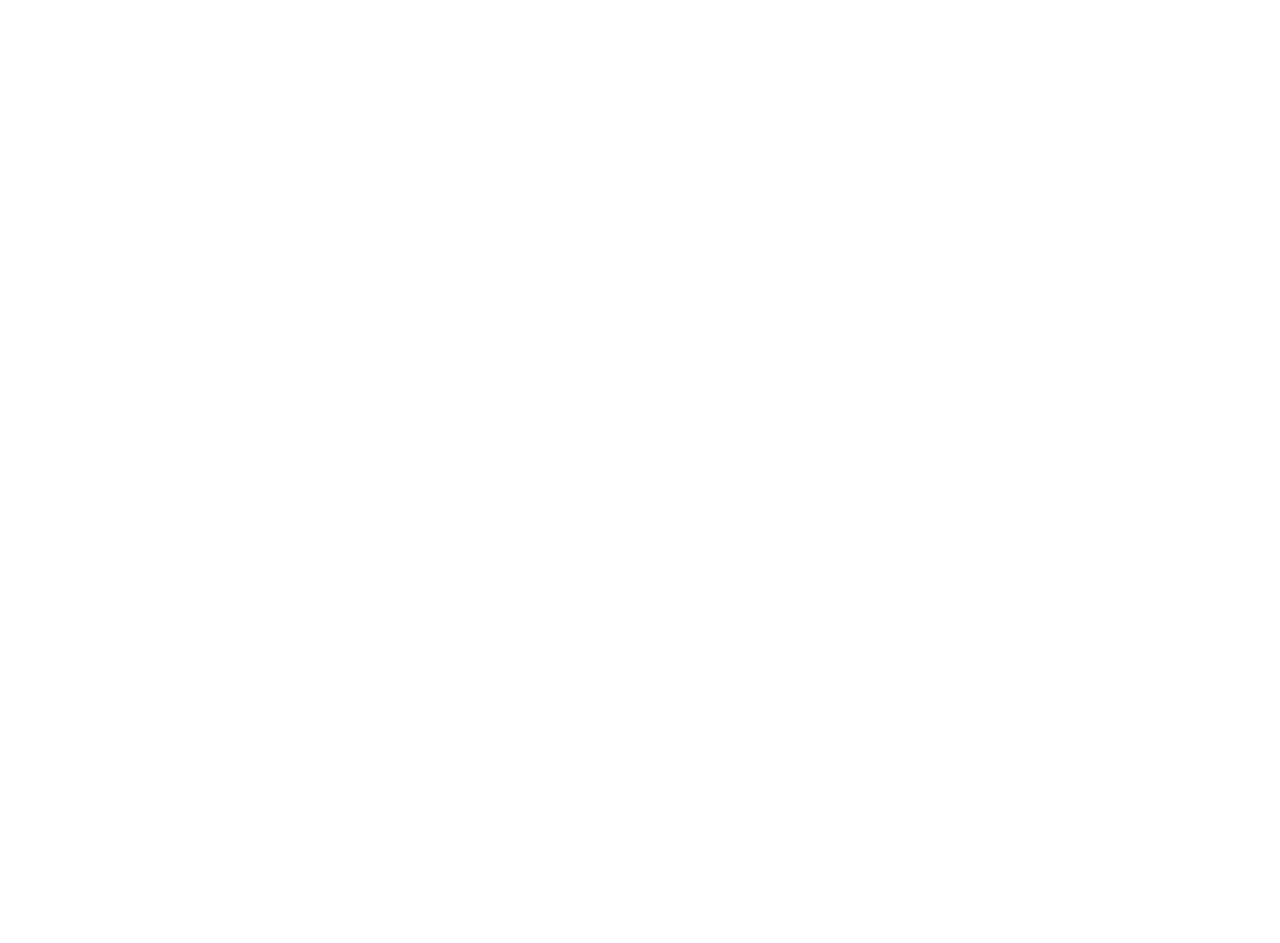
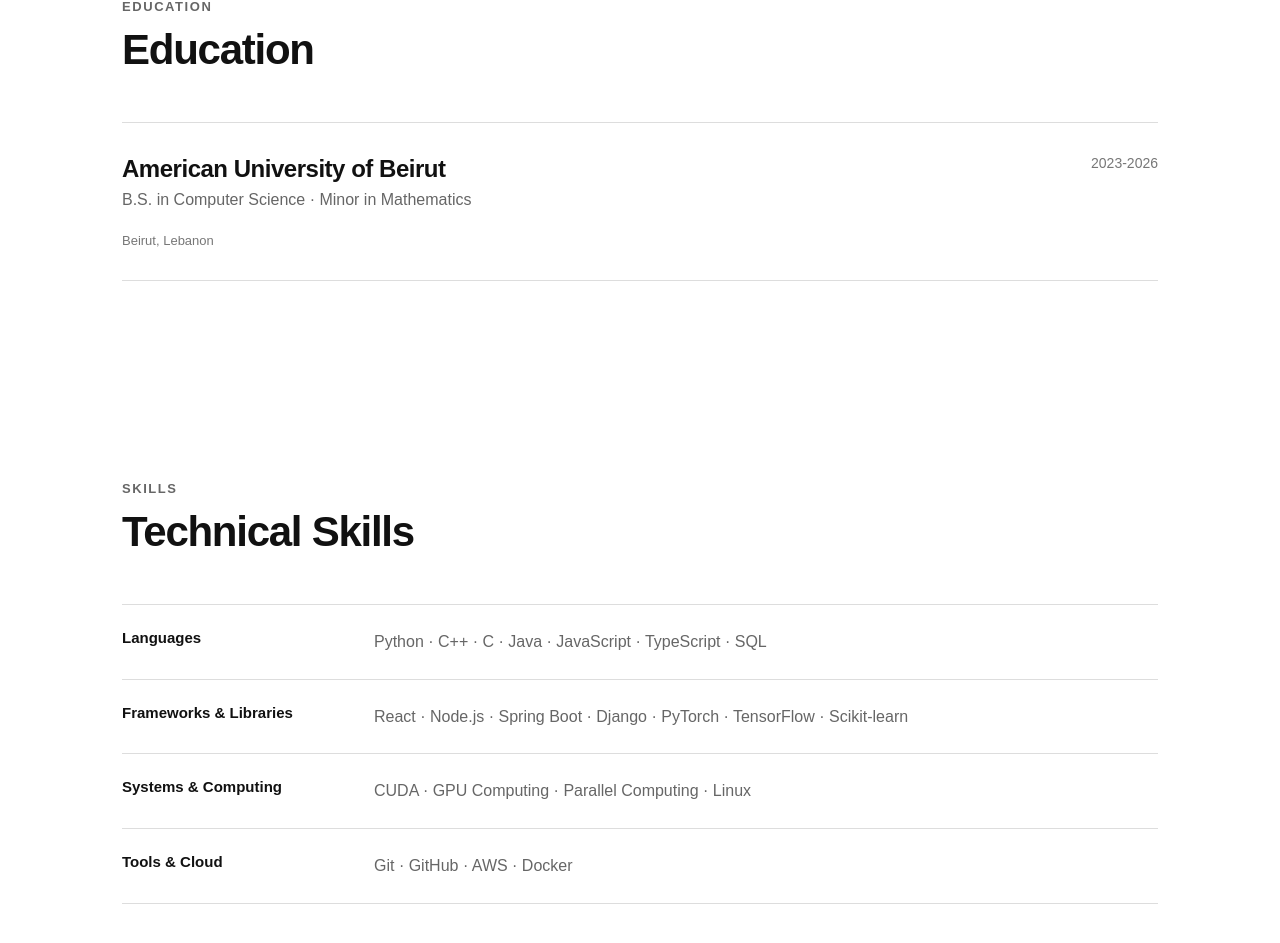
Before and after one commit to amoh909/amoh909.github.io, a React (Vite) app: page / in a window 1280 px wide. Shown: the part 2140-3083 px from the top of the page. Before the commit the page ends 1991 px from the top, so only its background shows below. Built offline with nearby package versions, Linux system fonts and the light colour scheme.

Commit message:
Add education and technical skills

```diff
--- a/src/App.tsx
+++ b/src/App.tsx
@@ -130,7 +130,7 @@
         </section>
 
         <section className="section">
-          <div className="section-header">
+          <div className="section-heading">
             <p className="section-label">EXPERIENCE</p>
             <h2>Where I've Worked</h2>
           </div>
@@ -163,6 +163,60 @@
             </article>
           </div>
         </section>
+
+        <section id="education" className="section">
+          <div className="section-heading">
+            <p className="section-label">EDUCATION</p>
+            <h2>Education</h2>
+          </div>
+
+          <div className="education-item">
+            <div className="education-header">
+              <div>
+                <h3>American University of Beirut</h3>
+                <p>B.S. in Computer Science · Minor in Mathematics</p>
+              </div>
+
+              <span>2023-2026</span>
+            </div>
+
+            <div className="education-details">
+              <span>Beirut, Lebanon</span>
+            </div>
+          </div>
+        </section>
+
+        <section id="skills" className="section">
+          <div className="section-heading">
+            <p className="section-label">SKILLS</p>
+            <h2>Technical Skills</h2>
+          </div>
+
+          <div className="skills-list">
+            <div className="skill-group">
+              <h3>Languages</h3>
+              <p>Python · C++ · C · Java · JavaScript · TypeScript · SQL</p>
+            </div>
+
+            <div className="skill-group">
+              <h3>Frameworks & Libraries</h3>
+              <p>
+                React · Node.js · Spring Boot · Django · PyTorch · TensorFlow ·
+                Scikit-learn
+              </p>
+            </div>
+
+            <div className="skill-group">
+              <h3>Systems & Computing</h3>
+              <p>CUDA · GPU Computing · Parallel Computing · Linux</p>
+            </div>
+
+            <div className="skill-group">
+              <h3>Tools & Cloud</h3>
+              <p>Git · GitHub · AWS · Docker</p>
+            </div>
+          </div>
+        </section>
       </main>
     </>
   );
--- a/src/index.css
+++ b/src/index.css
@@ -258,3 +258,64 @@
   font-size: 12px;
   color: #666666;
 }
+
+.education-item {
+  padding: 32px 0;
+  border-top: 1px solid #dddddd;
+  border-bottom: 1px solid #dddddd;
+}
+
+.education-header {
+  display: flex;
+  justify-content: space-between;
+  gap: 32px;
+}
+
+.education-header h3 {
+  margin: 0;
+  font-size: 24px;
+  letter-spacing: -0.02em;
+}
+
+.education-header p {
+  margin: 8px 0 0;
+  color: #666666;
+}
+
+.education-header > span {
+  flex-shrink: 0;
+  font-size: 14px;
+  color: #777777;
+}
+
+.education-details {
+  display: flex;
+  gap: 24px;
+  margin-top: 24px;
+  font-size: 13px;
+  color: #777777;
+}
+
+.skills-list {
+  border-top: 1px solid #dddddd;
+}
+
+.skill-group {
+  display: grid;
+  grid-template-columns: 220px 1fr;
+  gap: 32px;
+  padding: 24px 0;
+  border-bottom: 1px solid #dddddd;
+}
+
+.skill-group h3 {
+  margin: 0;
+  font-size: 15px;
+  font-weight: 600;
+}
+
+.skill-group p {
+  margin: 0;
+  line-height: 1.6;
+  color: #666666;
+}
```
